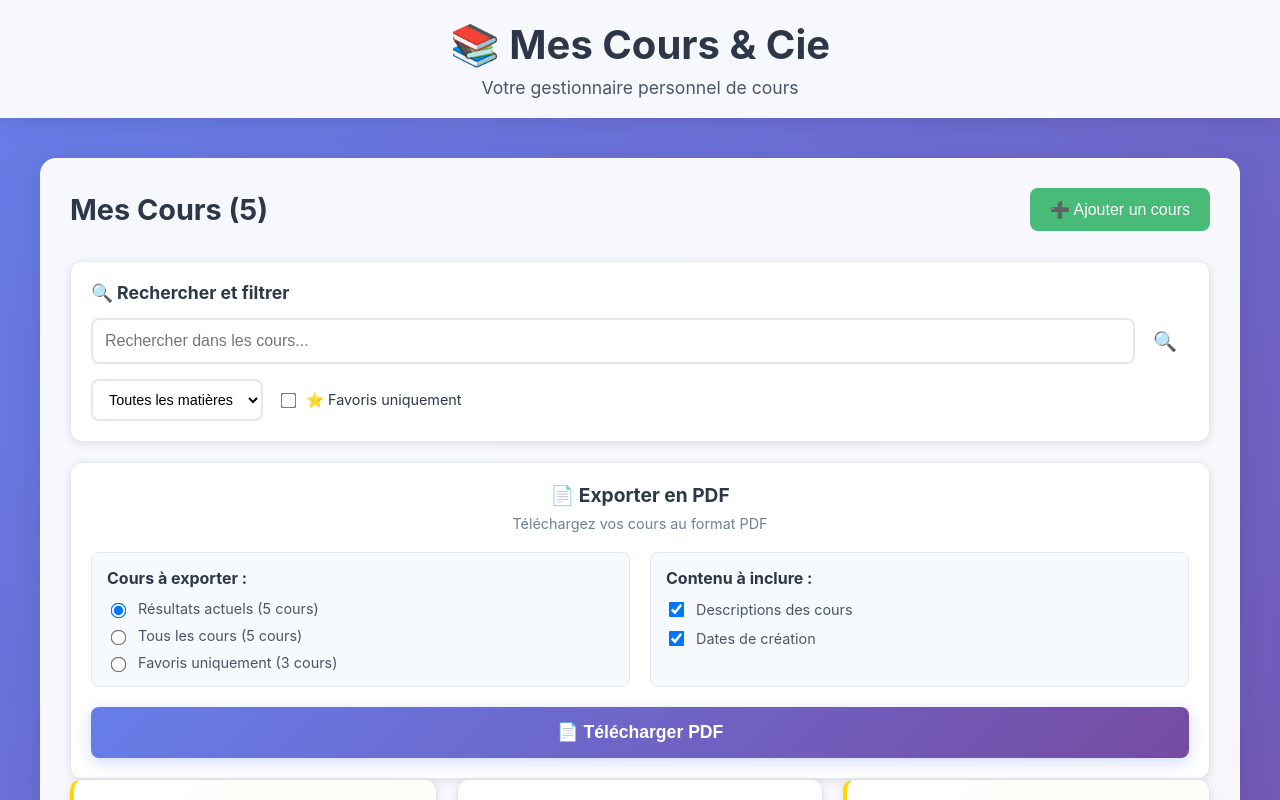
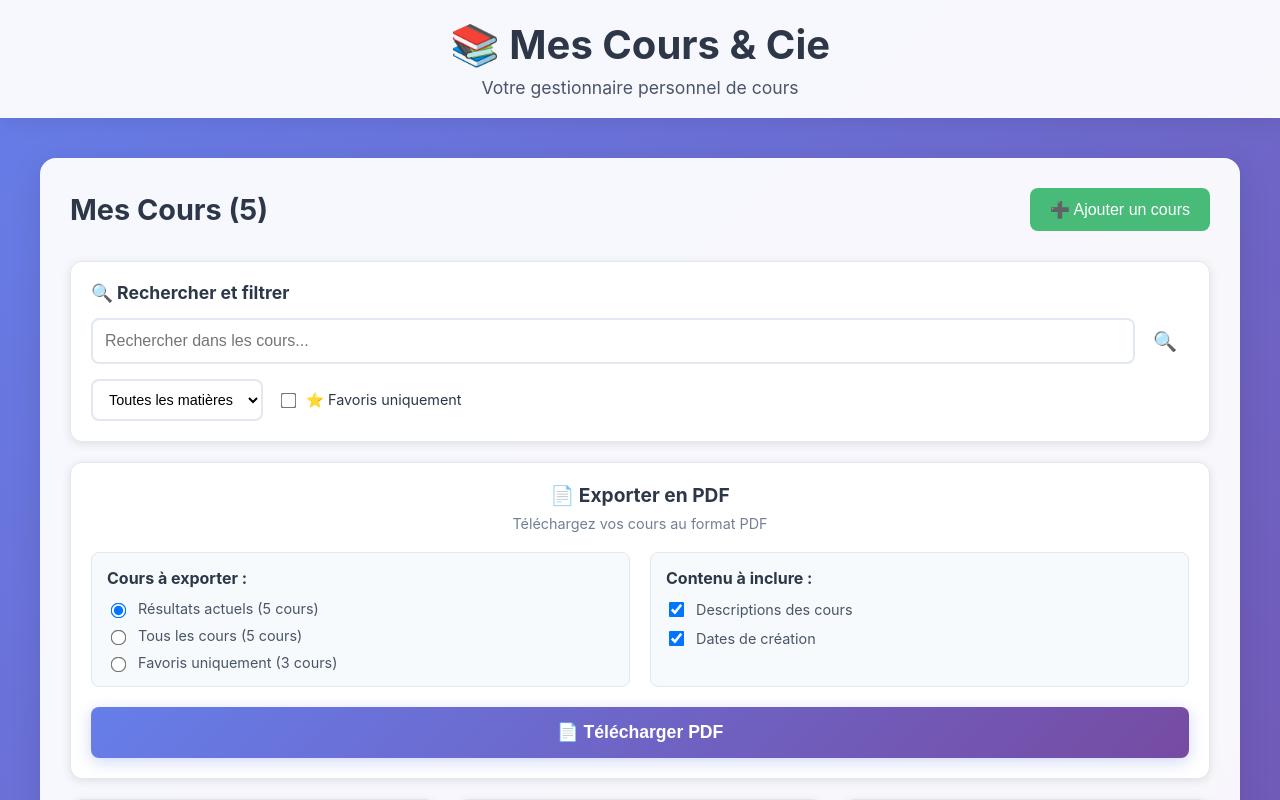
Before and after one commit to Poca23/Mes-Cours-Cie, a React (Create React App) app: page / in a window 1280 px wide. Shown: the top 800 px of the page. Built offline with nearby package versions, Linux system fonts and the light colour scheme.

Commit message:
Ajout de filtres de flou d'arrière-plan et ajustement des marges dans les styles CSS

```diff
--- a/src/App.css
+++ b/src/App.css
@@ -9,6 +9,7 @@
 
 .app-header {
   background: rgba(255, 255, 255, 0.95);
+  -webkit-backdrop-filter: blur(10px);
   backdrop-filter: blur(10px);
   padding: 20px;
   text-align: center;
@@ -41,6 +42,7 @@
   border-radius: 16px;
   padding: 30px;
   box-shadow: 0 8px 32px rgba(0, 0, 0, 0.1);
+  -webkit-backdrop-filter: blur(10px);
   backdrop-filter: blur(10px);
 }
 
--- a/src/components/ExportButton.css
+++ b/src/components/ExportButton.css
@@ -4,6 +4,7 @@
   border-radius: 12px;
   padding: 20px;
   margin-top: 20px;
+  margin-bottom: 20px;
   box-shadow: 0 2px 10px rgba(0, 0, 0, 0.1);
   border: 1px solid #e2e8f0;
 }
```
